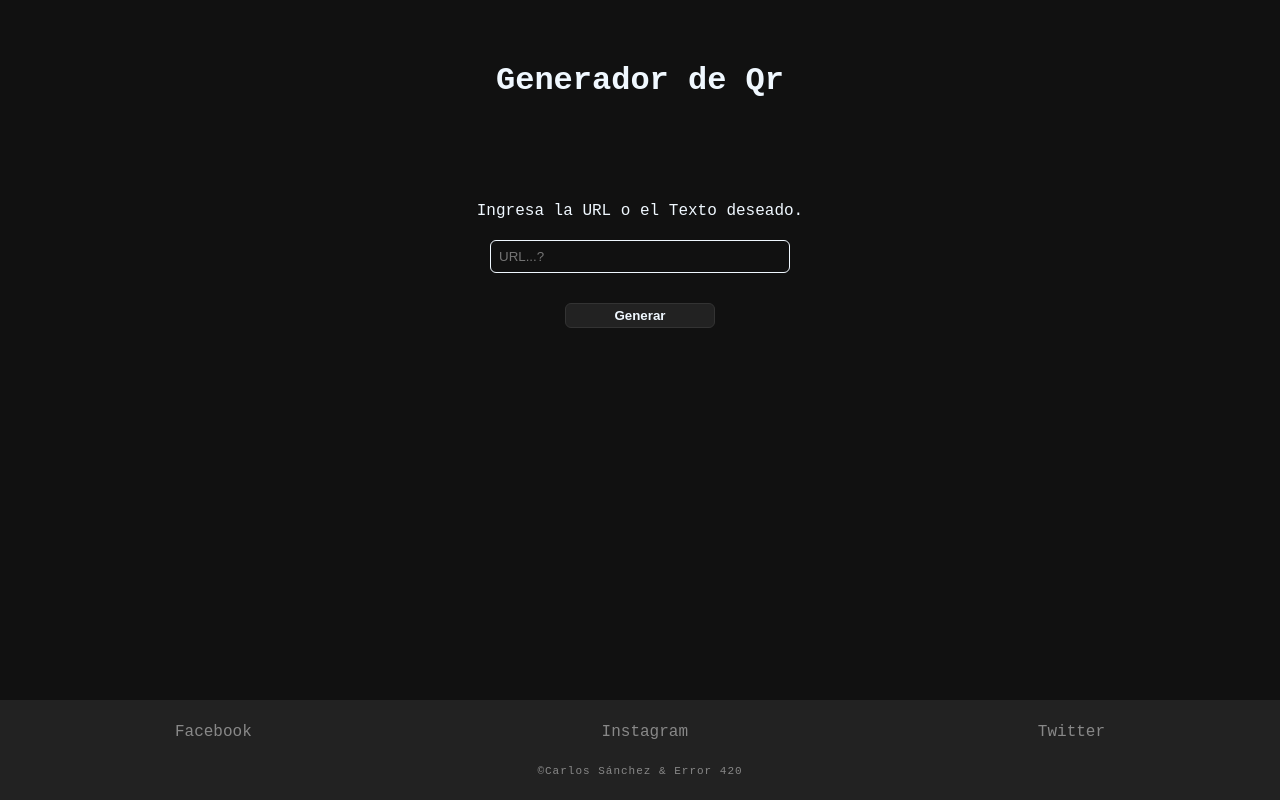
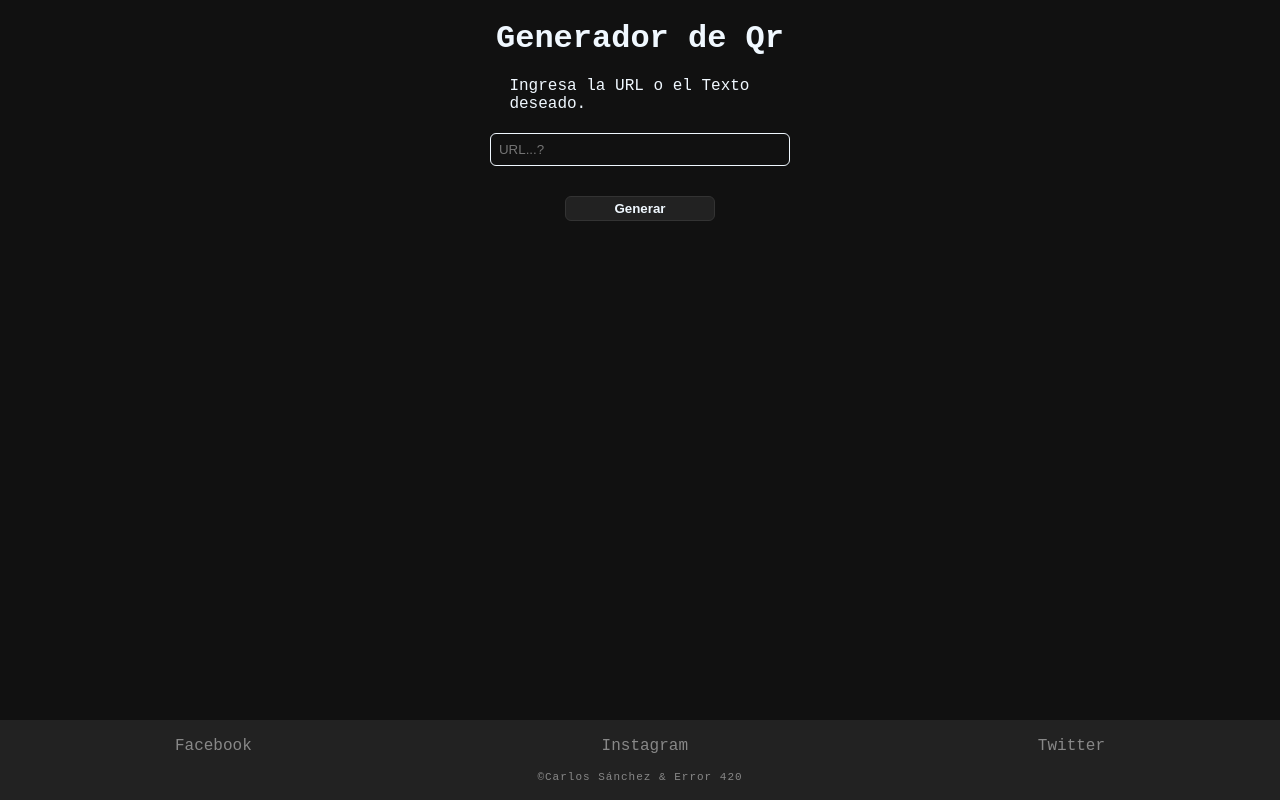
Before and after one commit to charsdvp/GeneradorQr, a plain HTML site: page index.html in a window 1280 px wide. Drawn offline with Linux system fonts and the light colour scheme.

Commit message:
Footer bug resolved

```diff
--- a/css/style.css
+++ b/css/style.css
@@ -1,4 +1,4 @@
-* {
+*{
   margin: 0;
   padding: 0;
   box-sizing: border-box;
@@ -11,16 +11,18 @@ body {
 .header {
   width: 100vw;
   height: 100vh;
-  text-align: center;
+  display: flex;
+  flex-direction: column;
+  justify-content: space-between;
+  align-items: center;
 }
-.container {
-  min-height: 400px;
+.header__container {
   display: flex;
   flex-direction: column;
   justify-content: space-around;
   align-items: center;
 }
-.title {
+.header__title {
   padding-top: 20px;
 }
 .container__url {
@@ -62,7 +64,7 @@ input[type="submit"] {
   padding: 4px;
   display: block;
 }
-input[type="submit"]:hover {
+input[type="submit"]:hover, input[type="submit"]:active{
   box-shadow: 0 1px 1px rgba(229, 103, 23, 0.075)inset, 0 0 8px rgba(234, 33, 241, 0.885);
   background-color: rgba(255, 0, 179, 0.597);
   border: 1px solid rgba(255, 0, 179, 0.774);
@@ -72,11 +74,9 @@ input[type="submit"]:hover {
 }
 .footer{
   width: 100%;
-  min-height: 80px;
+  height: 80px;
   color: aliceblue;
   background-color: #222;
-  bottom: 0;
-  position: absolute;
 }
 .container__list{
   width: 100%;
@@ -96,8 +96,8 @@ input[type="submit"]:hover {
   color: aliceblue;
 }
 .footer__container{
+  height: 100%;
   width: 100%;
-  min-height: 100px;
   display: flex;
   flex-direction: column;
   justify-content: space-evenly;
--- a/index.html
+++ b/index.html
@@ -4,7 +4,7 @@
 	<meta charset="UTF-8">
 	<meta http-equiv="X-UA-Compatible" content="IE=edge">
 	<meta name="viewport" content="width=device-width, initial-scale=1.0">
-	<link rel="shortcut icon" href="./assets/qr-scan.png" type="image/x-icon">
+	<link rel="shortcut icon" href="./assets/crow.png" type="image/x-icon">
 	<!--STYLE-->
 	<link rel="stylesheet" href="./css/style.css">
 	<!--Puedes descargar el script e incluirlo de manera local si así prefieres-->
@@ -12,16 +12,15 @@
 	<title>Generador de códigos QR</title>
 </head>
 <body>
-  <div class="header">
-    <div class="container">
-      <h1 class="title">Generador de Qr</h1>
+  <header class="header">
+    <div class="header__container">
+      <h1 class="header__title">Generador de Qr</h1>
       <div class="container__url">
         <label for="url">Ingresa la URL o el Texto deseado.</label>
         <input type="text" name="url" id="input__URL" placeholder="URL...?" autocomplete="off">
         <input type="submit" id="generar" value="Generar">
       </div>
       <img alt="Codigo Qr" id="codigo">
-    </div>
     </div>
     <div class="footer">
       <div class="footer__container">
@@ -39,6 +38,7 @@
         <span class="footer__text">&COPY;Carlos Sánchez & Error 420</span>
       </div>
     </div>
+	</header>
   <script src="./js/app.js"></script>
 </body>
 </html>
```
Also changed, not shown: assets/crow.png (added), assets/qr-scan.png (deleted). Lines whose indentation alone changed are shown as unchanged.
